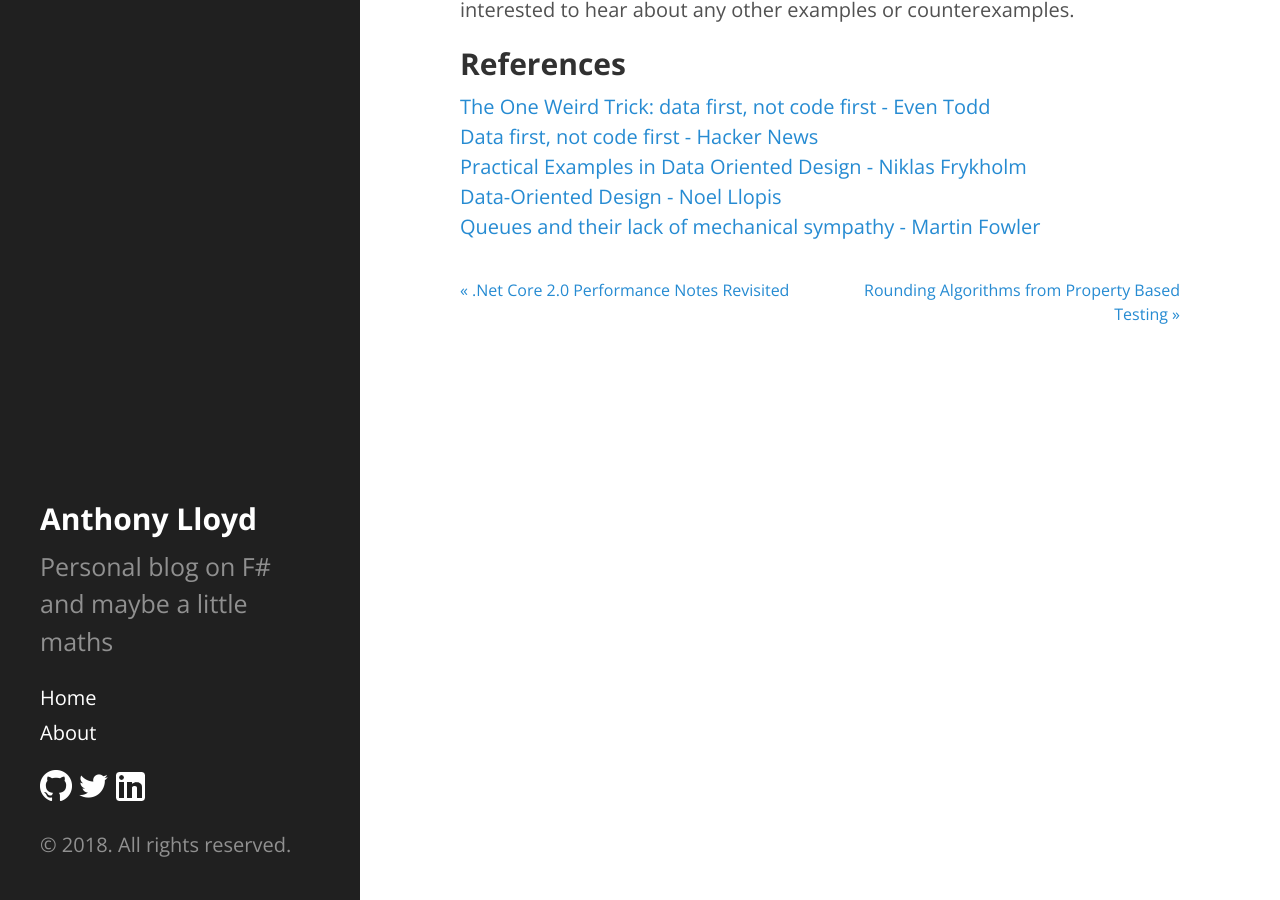
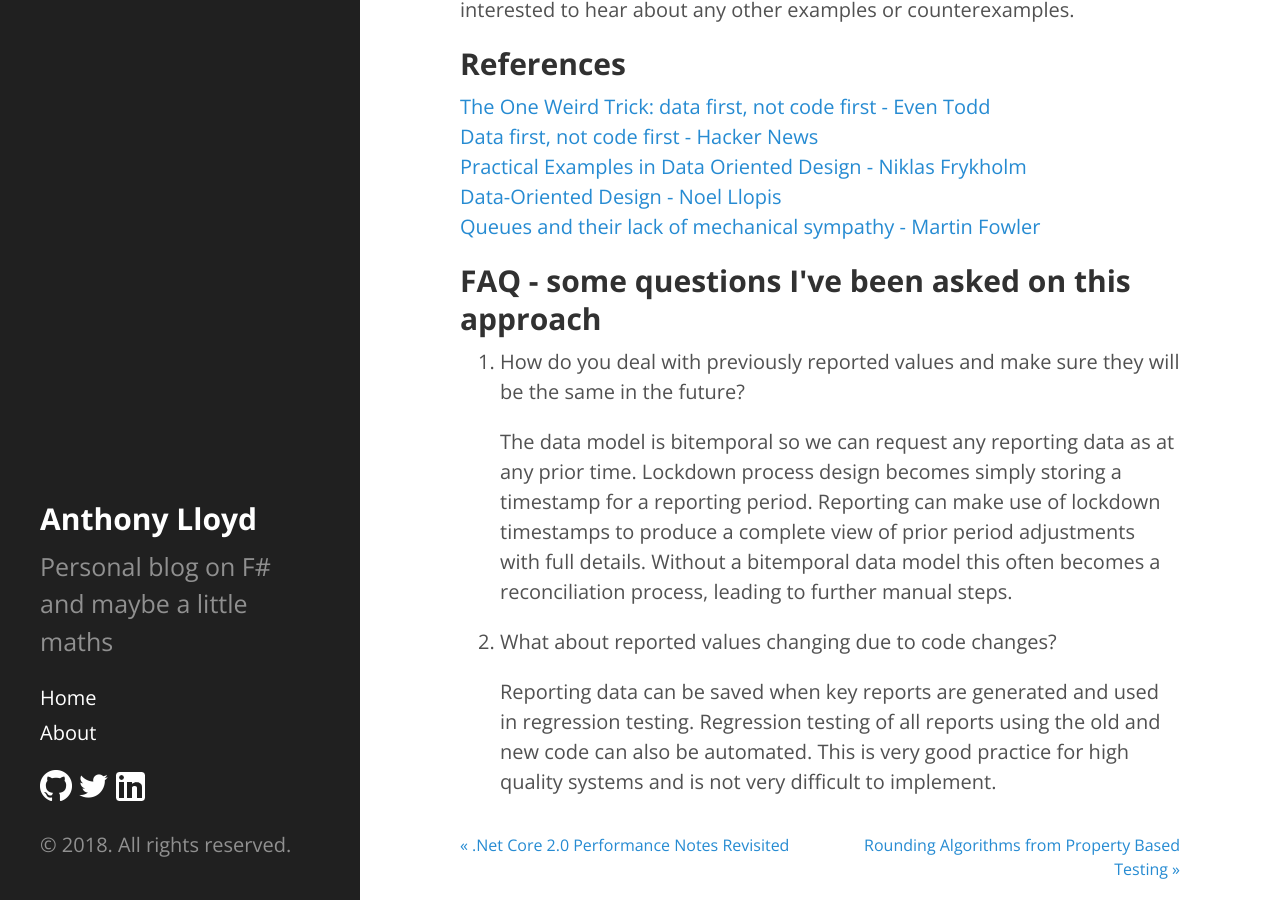
Before and after one commit to AnthonyLloyd/AnthonyLloyd.github.io, a Jekyll site: the page built from _posts/2018-02-01-architecture-data-first.html, in a window 1280 px wide and 900 px high, scrolled down 3758 px. Built offline with Jekyll 4.4.1, drawn with Linux system fonts in a browser that asks for light colours; some web fonts are replaced; comment, search, counter and statistics services are not loaded.

Commit message:
add faq to data first architecture

```diff
--- a/_posts/2018-02-01-architecture-data-first.html
+++ b/_posts/2018-02-01-architecture-data-first.html
@@ -72,3 +72,19 @@ I would be interested to hear about any other examples or counterexamples.</p>
 <a href="http://gamedevs.org/uploads/practical-examples-in-data-oriented-design.pdf">Practical Examples in Data Oriented Design - Niklas Frykholm</a><br />
 <a href="http://gamesfromwithin.com/data-oriented-design">Data-Oriented Design - Noel Llopis</a><br />
 <a href="https://martinfowler.com/articles/lmax.html#QueuesAndTheirLackOfMechanicalSympathy">Queues and their lack of mechanical sympathy - Martin Fowler</a></p>
+<h2>FAQ - some questions I've been asked on this approach</h2>
+<ol>
+<li>
+<p>How do you deal with previously reported values and make sure they will be the same in the future?</p>
+<p>The data model is bitemporal so we can request any reporting data as at any prior time.
+Lockdown process design becomes simply storing a timestamp for a reporting period.
+Reporting can make use of lockdown timestamps to produce a complete view of prior period adjustments with full details.
+Without a bitemporal data model this often becomes a reconciliation process, leading to further manual steps.</p>
+</li>
+<li>
+<p>What about reported values changing due to code changes?</p>
+<p>Reporting data can be saved when key reports are generated and used in regression testing.
+Regression testing of all reports using the old and new code can also be automated.
+This is very good practice for high quality systems and is not very difficult to implement.</p>
+</li>
+</ol>
```
